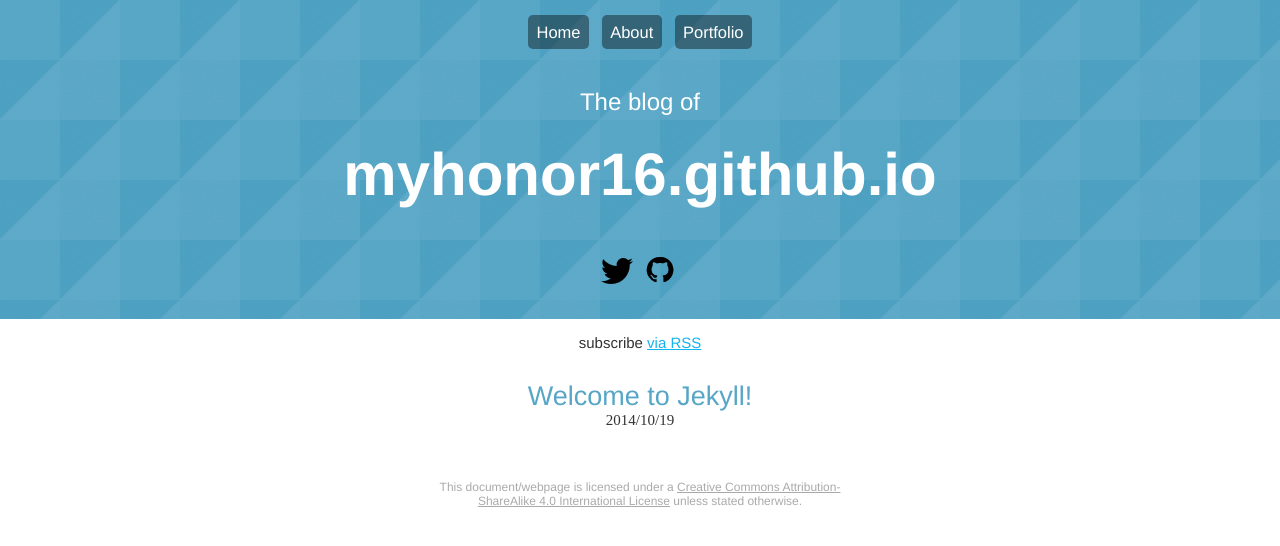
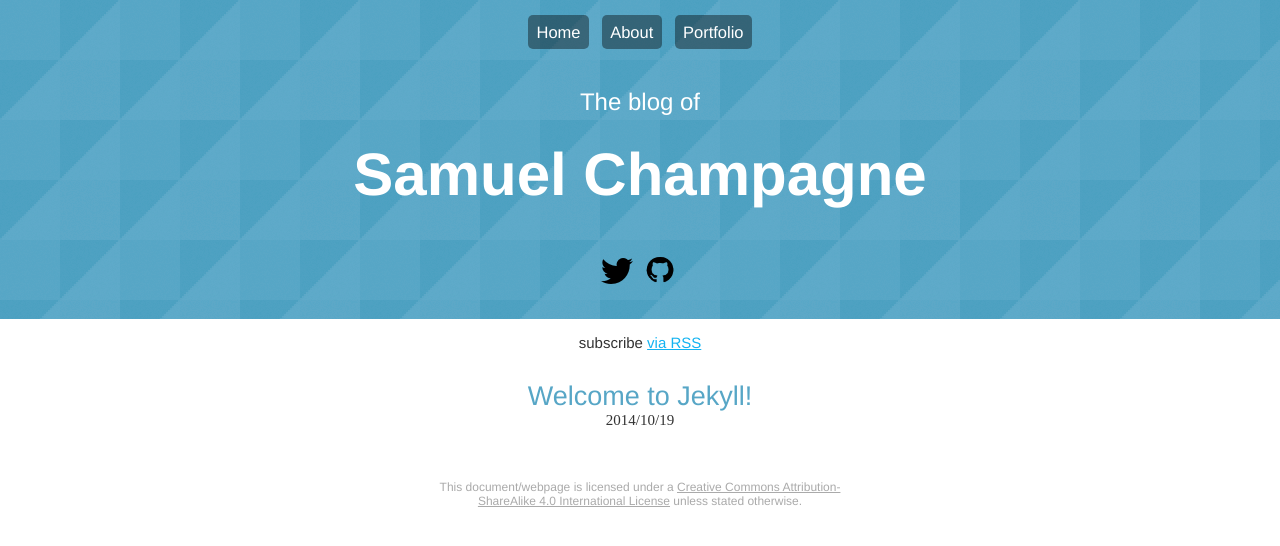
Before and after one commit to myhonor16/myhonor16.github.io, a Jekyll site: the page built from index.html, in a window 1280 px wide. Shown: the top 546 px of the page. Built offline with Jekyll 4.4.1, drawn with Linux system fonts in a browser that asks for light colours; the list of posts is cut into pages by our own code.

Commit message:
fixed header title

```diff
--- a/_layouts/default.html
+++ b/_layouts/default.html
@@ -26,7 +26,7 @@
 				{% endfor %}
 			</nav>
 			<p class="header__pretitle">The blog of</p>
-			<h1 class="header__title">myhonor16<wbr />.github.io</h1>
+			<h1 class="header__title">Samuel Champagne</h1>
 			<div class="header__social">
 				<a class="header__social__link" href="https://twitter.com/myhonor16">
 					<img class="header__social__link__icon header__social__link__icon--twitter" title="Twitter" src="{{ "/img/social19.png" | prepend: site.baseurl }}" />
```
